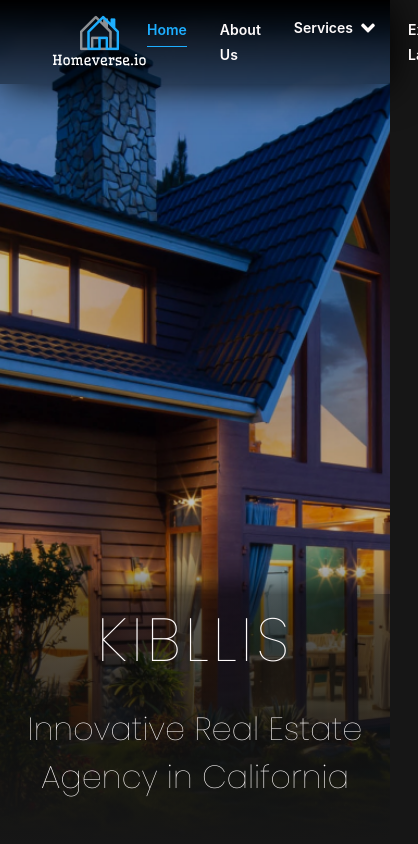
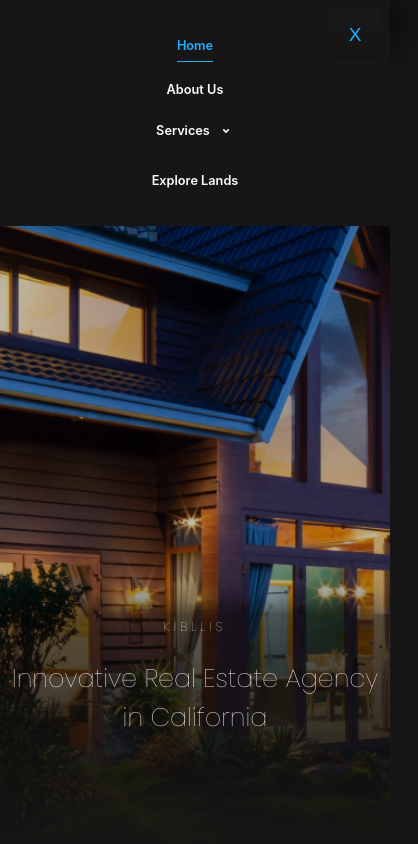
Before and after one commit to MM3-class/kiblis-real-estate, a React (Create React App) app: page / in a window 390 px wide. Shown: the top 844 px of the page, 418 px wide, since content can reach past the window. Built offline with nearby package versions, Linux system fonts and the light colour scheme; no server answers.

Commit message:
Responsive Screen

```diff
--- a/src/App/App.css
+++ b/src/App/App.css
@@ -31,8 +31,234 @@ h1 {
   font-weight: 100;
 }
 
-/* @media only screen and (max-width: 768px) {
-  .slick-slide div {
-    width: auto !important;
+@media only screen and (max-width: 1090px) {
+  html {
+    font-size: calc(60% + 0.8vmin) !important;
+}
+* {
+    font-size: 1rem;
+    margin: 0;
+}
+h1,
+h2,
+h3, h4 {
+  font-size: 1.5rem !important;
+  font-weight: 400;
+}
+p {
+  font-size: 1rem !important;
+}
+a {
+  font-size: 1rem !important;
+}
+button {
+  font-size: 1rem !important;
+}
+iframe{
+  height: 300px !important;
+}
+.slick-dots {
+  bottom: -50px !important;
+}
+ .slick-dots li {
+  margin: 10px !important;
+}
+section {
+  margin: 20px auto !important;
+}
+  /* HOME PAGE START HERE */
+
+.img-field {
+  width: 50px;
+}
+.reviews-content .slick-initialized {
+  padding: 20px !important;
+}
+  .experts {
+    flex-direction: column;
   }
-} */
+  .experts-img {
+    width: 100% !important;
+  }
+  .properties-home {
+    height: auto !important;
+    flex-direction: column;
+    margin: 0 auto !important;
+  }
+  .properties-home .left-side {
+    justify-content: center;
+    align-items: center;
+    flex-direction: row-reverse;
+    width: 100%;
+  }
+  .properties-home .right-side {
+    margin-top: 20px;
+  }
+  .right-side img {
+    height: 400px !important;
+  }
+.propertiesByLocation .btn-location {
+  padding: 8px 12px !important;
+}
+  .explore-america {
+    flex-direction: column;
+    height: auto !important;
+  }
+  .explore-right {
+    margin: 12px ;
+    text-align: start !important;
+  }
+  .explore-left {
+    width: 100% !important;
+    height: 300px !important;
+  }
+  .enquire-left {
+    width: 100% !important;
+  }
+  .read-more-btn {
+    padding: 6px !important;
+  }
+  /* ABOUT PAGE START HERE */
+  .presentation {
+    padding-bottom: 0 !important;
+  }
+  .presentation-logo {
+    width: 150px !important;
+    margin: 20px auto;
+  }
+  .presentation-desc {
+    grid-template-columns: 100% !important;
+  }
+  .presentation-right {
+    gap: 20px !important;
+  }
+  .presentation .our-services {
+    margin: 22px auto !important;
+  }
+  .our-services-content-dec {
+    display: flex !important;
+    flex-direction: column;
+    border-bottom: solid #686464;
+    padding-bottom: 12px;
+  }
+   .reverse {
+    flex-direction: column-reverse !important;
+  }
+  .our-services-img {
+    height: 300px !important;
+  }
+  .our-services-title p {
+    display: none;
+  }
+  .in-numbers-desc {
+    flex-direction: column;
+  }
+
+  .in-numbers-desc > * {
+    border-bottom: thin solid #1DAEFF;
+    width: 100%;
+  }
+  .in-numbers-desc div h3,
+  .in-numbers-desc div p {
+    font-size: 1.5rem !important;
+  }
+  .in-numbers-desc div:last-child {
+    border-bottom: none;
+  }
+  .prompt-form form {
+    flex-direction: column;
+  }
+  .prompt-form input {
+    width: 100% !important;
+  }
+
+}
+@media only screen and (max-width: 670px)  {
+  html {
+    font-size: calc(60% + 0.8vmin) !important;
+}
+* {
+    font-size: 1rem;
+    margin: 0;
+}
+h1,
+h2,
+h3, h4 {
+  font-size: 1rem !important;
+  font-weight: 400;
+  line-height: 25px;
+}
+p {
+  font-size: 1rem !important;
+}
+a {
+  font-size: 1rem !important;
+}
+button {
+  font-size: 1rem !important;
+}
+li {
+  font-size: 1rem !important;
+  line-height: 25px !important;
+}
+iframe{
+  height: 300px !important;
+}
+section {
+  padding: 0 !important;
+}
+  small {
+    font-size: 1rem !important;
+  }
+  svg {
+    width: 10px;
+    height: 10px;
+  }
+  .header {
+    padding: 22px 16px !important;
+  }
+  .header-logo a{
+    font-size: .5rem !important;
+  }
+  .header-logo img{
+    width: 30px !important;
+    height: 30px !important;
+  }
+  .prefer-location {
+    padding: 12px !important;
+  }
+  .propertiesByLocation .btn-location {
+    font-size: .7rem !important;
+    padding: 4px !important;
+    margin: 4px;
+  }
+  .properties-home .left-side {
+    flex-direction: column-reverse;
+  }
+  .icons > * {
+    background-color: transparent !important;
+  }
+  .reviews-popup .popup-subtitle {
+    font-size: 1rem !important;
+  }
+  .popup-rating {
+    padding: 10px !important;
+  }
+  /* ABOUT PAGE */
+  .presentation-right {
+    padding: 5px;
+  }
+  .our-services {
+    margin: 20px !important;
+  }
+  .our-services-title {
+    margin: 20px !important;
+  }
+  .partners {
+  height: 30vh ;
+  }
+.partners .partner-img img {
+  width: 50px !important;
+  margin: 20px 0;
+}
+}
--- a/src/components/nav/Nav.jsx
+++ b/src/components/nav/Nav.jsx
@@ -1,20 +1,26 @@
 import logo from "../../assets/logo.png";
 import { NavLink, Link } from "react-router-dom";
 import "./nav.css";
-import { FaAngleDown, FaAngleUp } from "react-icons/fa";
+import { FaAngleDown, FaAngleUp, FaBars } from "react-icons/fa";
+import { useRef } from "react";
 
 const Nav = ({ isDropdown, setIsDropdown }) => {
+  const navRef = useRef();
+  const toggleMenu = () => {
+    navRef.current.classList.toggle("toggle-menu");
+  };
+
   return (
     <header className="header">
       <Link to="/" className="header-logo">
         <img src={logo} alt="logo" />
       </Link>
-      <nav className="header-nav">
+      <nav className="header-nav" ref={navRef}>
         <ul>
-          <li>
+          <li onClick={toggleMenu}>
             <NavLink to="/">Home</NavLink>
           </li>
-          <li>
+          <li onClick={toggleMenu}>
             <NavLink to="/about">About Us</NavLink>
           </li>
           <li className="services">
@@ -28,21 +34,27 @@ const Nav = ({ isDropdown, setIsDropdown }) => {
             </Link>
             <ul className={isDropdown ? "sub-menu" : "dropped-down"}>
               <li>
-                <Link to="/for-buy">Buy</Link>
+                <Link to="/for-buy" onClick={toggleMenu}>Buy</Link>
               </li>
               <li>
-                <Link to="/for-rent">Rent</Link>
+                <Link to="/for-rent" onClick={toggleMenu}>Rent</Link>
               </li>
               <li>
-                <Link to="/agents">Consultation</Link>
+                <Link to="/agents" onClick={toggleMenu}>Consultation</Link>
               </li>
             </ul>
           </li>
-          <li>
+          <li onClick={toggleMenu}>
             <NavLink to="/explore">Explore Lands</NavLink>
           </li>
         </ul>
+        <button className="close-menu" onClick={toggleMenu}>
+          X
+        </button>
       </nav>
+      <button className="menu-icon">
+        <FaBars onClick={toggleMenu} />
+      </button>
     </header>
   );
 };
--- a/src/components/nav/nav.css
+++ b/src/components/nav/nav.css
@@ -17,7 +17,6 @@
 }
 
 .header-logo {
-    /* display: flex; */
     flex: 1;
 }
 
@@ -47,48 +46,134 @@
     letter-spacing: 0em;
     text-align: left;
     color: var(--secondary-color);
-    padding-bottom: 8px ;
+    padding-bottom: 8px;
 }
+
 .header .active {
     color: var(--primary-color);
     border-bottom: 1px solid;
     width: 5px;
 }
-.services a{
+
+.services a {
     position: relative;
     display: flex;
     align-items: center !important;
 }
+
 .sub-menu {
-    background: linear-gradient( rgba(26, 26, 26, .8),  rgba(26, 26, 26, .6));
+    background: linear-gradient(rgba(26, 26, 26, .8), rgba(26, 26, 26, .6));
     box-shadow: 6px 6px 8px #000;
-    padding: 22px ;
+    padding: 22px;
     display: flex;
     flex-direction: column;
     position: absolute;
-    margin-top: 12px ;
+    margin-top: 12px;
     transition: all .7s;
     animation: dropdown .7s;
 }
+
 @keyframes dropdown {
     0% {
         top: 0%;
         opacity: .2;
     }
+
     100% {
         top: 80%;
         opacity: 1;
     }
 }
-.sub-menu li a{
+
+.sub-menu li a {
     font-size: 1rem !important;
     letter-spacing: 2px;
     font-weight: 400;
     transition: all .7s;
 }
+
 .sub-menu li a:hover {
     color: var(--primary-color);
 }
+
 .dropped-down {
     display: none !important;
 }
+
+.sub-menu {
+    padding: 10px !important;
+}
+
+svg {
+    width: 24px !important;
+}
+
+.menu-icon, .close-menu{
+    display: none;
+}
+
+
+@media screen and (max-width: 1090px) {
+    .menu-icon {
+        display: block;
+        background-color: transparent;
+        border: none;
+        outline: none;
+        color: #fff;
+        width: 50px;
+        height: 50px;
+        cursor: pointer;
+    }
+
+    .header-nav ul {
+        display: flex;
+        flex-direction: column ;
+        justify-content: flex-start;
+        align-items: center;
+        background-color: #161616;
+        gap: 13px !important;
+        padding: 30px;
+        position: absolute;
+        right: 0;
+        top: 0;
+        width: 100%;
+        animation: none;
+        opacity: 1;
+    }
+    .sub-menu {
+        width: 20% !important;
+        right: 24% !important;
+        top: 50% !important;
+    }
+
+    .close-menu {
+        background: linear-gradient(to top, rgba(16, 16, 16, .4), rgba(26, 26, 26, .8));
+        position: absolute;
+        top: 10px;
+        right: 10px;
+        width: 50px;
+        height: 50px;
+        font-size: 1.5rem !important;
+        outline: none;
+        border: none;
+        background-color: transparent;
+        color: var(--primary-color);
+        display: block;
+    }
+
+    .header-nav li a {
+        font-family: Inter;
+        font-size: 14px;
+        font-weight: 600;
+        line-height: 20px;
+        letter-spacing: 0em;
+        text-align: left;
+        color: var(--secondary-color);
+        padding-bottom: 8px;
+    }
+
+    .toggle-menu {
+        transition: all 1s;
+        opacity: 0;
+    }
+}
--- a/src/components/reviews/Reviews.jsx
+++ b/src/components/reviews/Reviews.jsx
@@ -32,7 +32,7 @@ const Reviews = ({reviews}) => {
         }
       },
       {
-        breakpoint: 900,
+        breakpoint: 1320,
         settings: {
           slidesToShow: 2,
           slidesToScroll: 2,
@@ -40,7 +40,7 @@ const Reviews = ({reviews}) => {
         }
       },
       {
-        breakpoint: 800,
+        breakpoint: 903,
         settings: {
           slidesToShow: 1,
           slidesToScroll: 1
--- a/src/pages/about/About.jsx
+++ b/src/pages/about/About.jsx
@@ -89,7 +89,7 @@ const About = () => {
       <section className="our-services">
         <h1>OUR SERVICES</h1>
         <div className="our-services-content">
-          <div className="our-services-content-dec">
+          <div className="our-services-content-dec  reverse">
             <div className="our-services-img">
               <img src={consultingA} alt="" />
             </div>
@@ -121,7 +121,7 @@ const About = () => {
               <img src={consultingB} alt="" />
             </div>
           </div>
-          <div className="our-services-content-dec">
+          <div className="our-services-content-dec reverse">
             <div className="our-services-img">
               <img src={consultingC} alt="" />
             </div>
@@ -155,7 +155,7 @@ const About = () => {
               <img src={consultingD} alt="" />
             </div>
           </div>
-          <div className="our-services-content-dec">
+          <div className="our-services-content-dec reverse">
             <div className="our-services-img">
               <img src={consultingE} alt="" />
             </div>
--- a/src/pages/about/about.css
+++ b/src/pages/about/about.css
@@ -1,5 +1,4 @@
 .about-container {
-    margin-top: 90px;
     width: 100%;
     overflow: hidden;
 }
@@ -76,8 +75,7 @@
     line-height: 32px;
 }
 .our-services {
-    margin: 172px auto !important;
-
+    margin: 172px auto ;
 }
 .our-services h1 {
     text-align: center;
--- a/src/pages/explore/explore.css
+++ b/src/pages/explore/explore.css
@@ -1,6 +1,4 @@
-.explore-container {
-    margin-top: 90px;
-}
+
 .explore-head {
     background-image: url("../../assets/explore.jpg");
     background-position: center;
```
Also changed, not shown: src/components/ourAgents/OurAgents.jsx (+26 -0 lines), src/components/ourAgents/ourAgents.css (+25 -5 lines), src/utilities/useWindowSize.js (added, +23 -0 lines).
